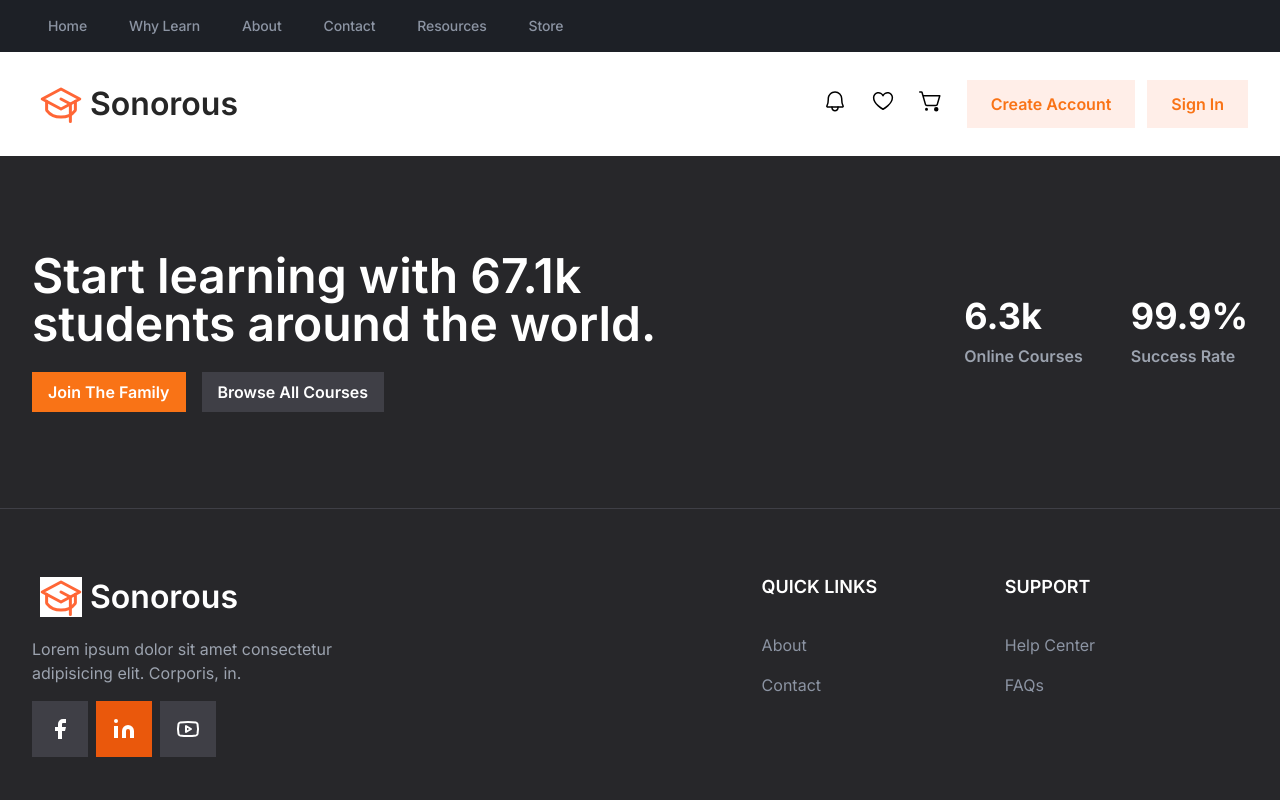
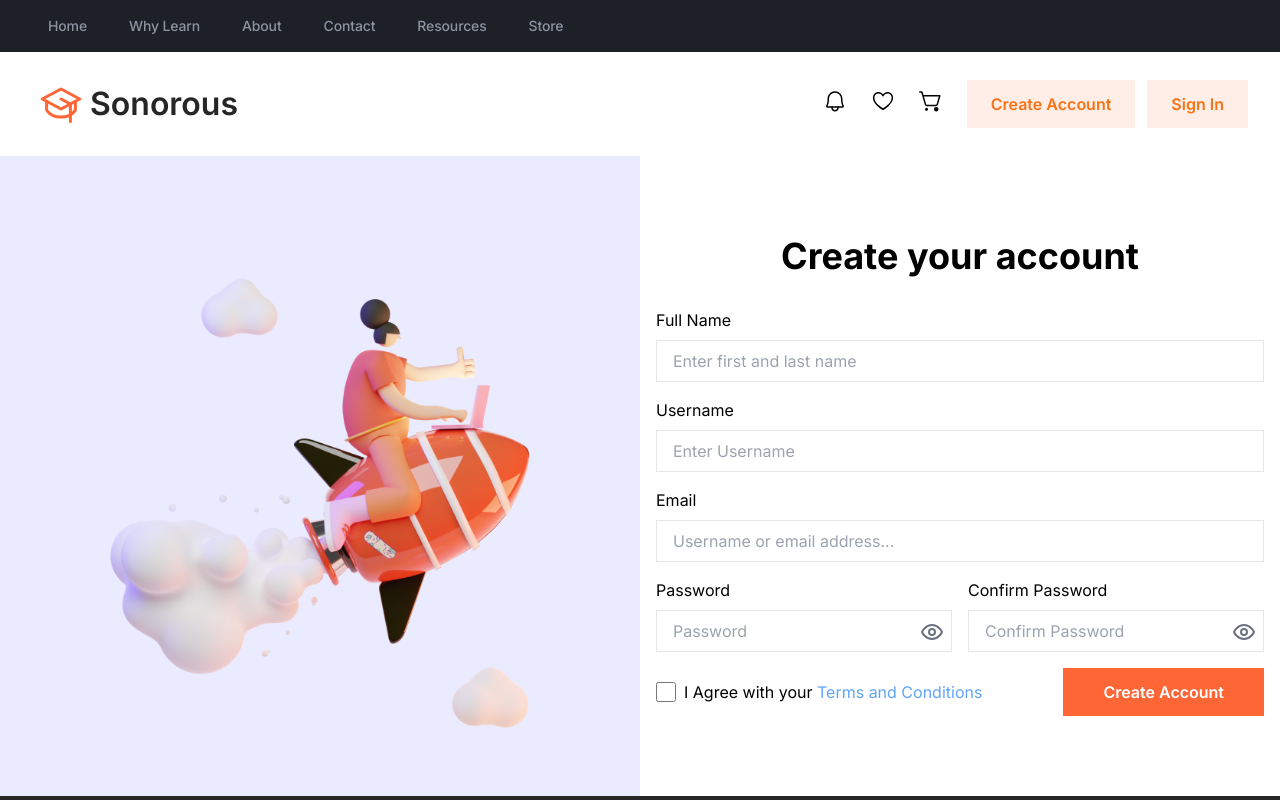
Before and after one commit to efat1531/sonorus-education-client, a React (Vite) app in the folder frontend/: page /register in a window 1280 px wide. Shown: the top 800 px of the page. Built offline with nearby package versions, Linux system fonts and the light colour scheme; no server answers.

Commit message:
add: Register page

```diff
--- a/frontend/src/App.jsx
+++ b/frontend/src/App.jsx
@@ -2,6 +2,7 @@ import { Route, BrowserRouter as Router, Routes } from "react-router-dom";
 import Layout from "./components/Layout";
 import Home from "./pages/Home";
 import Login from "./pages/Login";
+import Register from "./pages/Register";
 
 function App() {
   return (
@@ -10,6 +11,7 @@ function App() {
         <Routes>
           <Route path="/" element={<Home />} />
           <Route path="/login" element={<Login />} />
+          <Route path="/register" element={<Register />} />
         </Routes>
       </Layout>
     </Router>
--- a/frontend/src/components/Navbar/DesktopNav.jsx
+++ b/frontend/src/components/Navbar/DesktopNav.jsx
@@ -1,3 +1,4 @@
+import { Link } from "react-router-dom";
 import Logo from "../..//assets/svg/GraduationCap.svg";
 import CartIcon from "../../assets/Icon/CartIcon";
 import FollowIcon from "../../assets/Icon/FollowIcon";
@@ -16,14 +17,14 @@ const DesktopNav = () => {
       {/* <!-- Logo + Account --> */}
       <div className="flex mx-8 my-7 items-center justify-between">
         {/* <!-- Logo --> */}
-        <a href="#">
+        <Link to="/">
           <div className="flex items-center select-none">
             <img src={Logo} alt="Logo" className="mx-2" />
             <div className="text-[32px] font-semibold text-neutral-800">
               Sonorous
             </div>
           </div>
-        </a>
+        </Link>
         {/* <!-- Account Creation Notification Icon etc --> */}
         <div className="flex gap-6 items-center h-12">
           {/* <!-- notification Button --> */}
@@ -46,14 +47,14 @@ const DesktopNav = () => {
           </div>
           {/* <!-- Create Account Button --> */}
           <div className="flex gap-3">
-            <div className="group">
+            <Link to="/register" className="group">
               <Button title="Create Account" />
-            </div>
+            </Link>
 
             {/* <!-- Sign In Button --> */}
-            <div className="group">
+            <Link to="/login" className="group">
               <Button title="Sign In" />
-            </div>
+            </Link>
           </div>
         </div>
       </div>
--- a/frontend/src/components/ui/Input.jsx
+++ b/frontend/src/components/ui/Input.jsx
@@ -1,10 +1,10 @@
 import { Eye, EyeOff } from "lucide-react";
 import { useState } from "react";
 
-const Input = ({ id, type, label, ...rest }) => {
+const Input = ({ id, type, label, optional = false, ...rest }) => {
   const [hide, setHide] = useState(false);
   return (
-    <div className="grid gap-2">
+    <div className="grid gap-2 w-full">
       <label htmlFor={id}>{label}</label>
       <div className="relative">
         <input
@@ -13,6 +13,7 @@ const Input = ({ id, type, label, ...rest }) => {
           name={id}
           {...rest}
           className="px-4 py-2 bg-white border w-full"
+          required={!optional}
         />
         {type === "password" && (
           <span className="absolute top-2.5 right-2">
--- a/frontend/src/pages/Login.jsx
+++ b/frontend/src/pages/Login.jsx
@@ -12,11 +12,21 @@ const Login = () => {
           </div>
         </div>
         <div className="w-full flex items-center">
-          <div className="max-w-[600px] w-full mx-auto p-4">
+          <div className="max-w-[650px] w-full mx-auto p-4">
             <h2 className="text-center">Sign in to your account</h2>
             <form onSubmit={handleSubmit} className="mt-8 grid gap-4">
-              <Input label="Email" placeholder="Username or email address..." />
-              <Input label="Password" placeholder="Password" type="password" />
+              <Input
+                label="Email"
+                id="email"
+                type="email"
+                placeholder="Username or email address..."
+              />
+              <Input
+                label="Password"
+                placeholder="Password"
+                id="password"
+                type="password"
+              />
               <div className="flex justify-between">
                 <div className="flex gap-2 items-center">
                   <input
@@ -28,7 +38,12 @@ const Login = () => {
                     Remember Me
                   </label>
                 </div>
-                <Button title="Sign in" secondary={true} className="px-8" />
+                <Button
+                  title="Sign in"
+                  type="submit"
+                  secondary={true}
+                  className="px-8"
+                />
               </div>
             </form>
           </div>
--- /dev/null
+++ b/frontend/src/pages/Register.jsx
@@ -0,0 +1,81 @@
+import { Link } from "react-router-dom";
+import RegisterBanner from "../assets/images/RegisterBanner.png";
+import Button from "../components/ui/Button";
+import Input from "../components/ui/Input";
+const Register = () => {
+  const handleSubmit = () => {};
+  return (
+    <div>
+      <div className="flex justify-evenly">
+        <div className="w-full bg-[#EBEBFF] hidden tablet:block">
+          <div className="max-w-prose mx-auto">
+            <img src={RegisterBanner} />
+          </div>
+        </div>
+        <div className="w-full flex items-center">
+          <div className="max-w-[650px] w-full mx-auto p-4">
+            <h2 className="text-center">Create your account</h2>
+            <form onSubmit={handleSubmit} className="mt-8 grid gap-4">
+              <Input
+                label="Full Name"
+                id="full_name"
+                placeholder="Enter first and last name"
+              />
+              <Input
+                label="Username"
+                id="username"
+                placeholder="Enter Username"
+              />
+              <Input
+                label="Email"
+                id="email"
+                type="email"
+                placeholder="Username or email address..."
+              />
+              <div className="flex gap-4">
+                <Input
+                  label="Password"
+                  placeholder="Password"
+                  type="password"
+                  id="password"
+                />
+                <Input
+                  label="Confirm Password"
+                  placeholder="Confirm Password"
+                  type="password"
+                  id="confirm_password"
+                />
+              </div>
+              <div className="flex justify-between">
+                <div className="flex gap-2 items-center">
+                  <input
+                    type="checkbox"
+                    className="h-5 w-5 border accent-Primary-600"
+                    id="remember"
+                  />
+                  <label htmlFor="remember" className="cursor-pointer">
+                    I Agree with your{" "}
+                    <Link
+                      to="/terms_conditions"
+                      className="text-blue-400 hover:underline"
+                    >
+                      Terms and Conditions
+                    </Link>
+                  </label>
+                </div>
+                <Button
+                  title="Create Account"
+                  secondary={true}
+                  type="submit"
+                  className="px-4 "
+                />
+              </div>
+            </form>
+          </div>
+        </div>
+      </div>
+    </div>
+  );
+};
+
+export default Register;
```
Also changed, not shown: frontend/src/assets/images/RegisterBanner.png (added).
